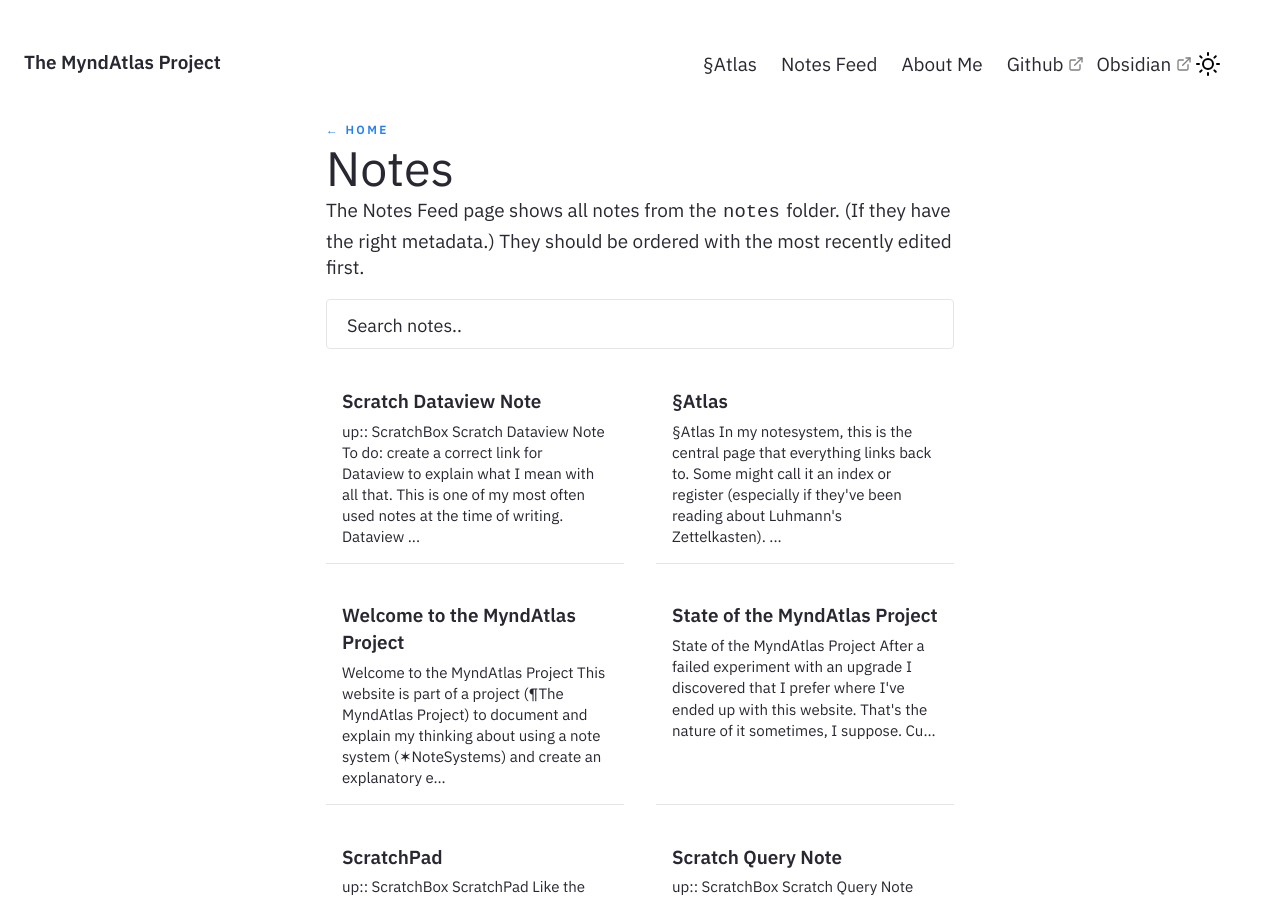
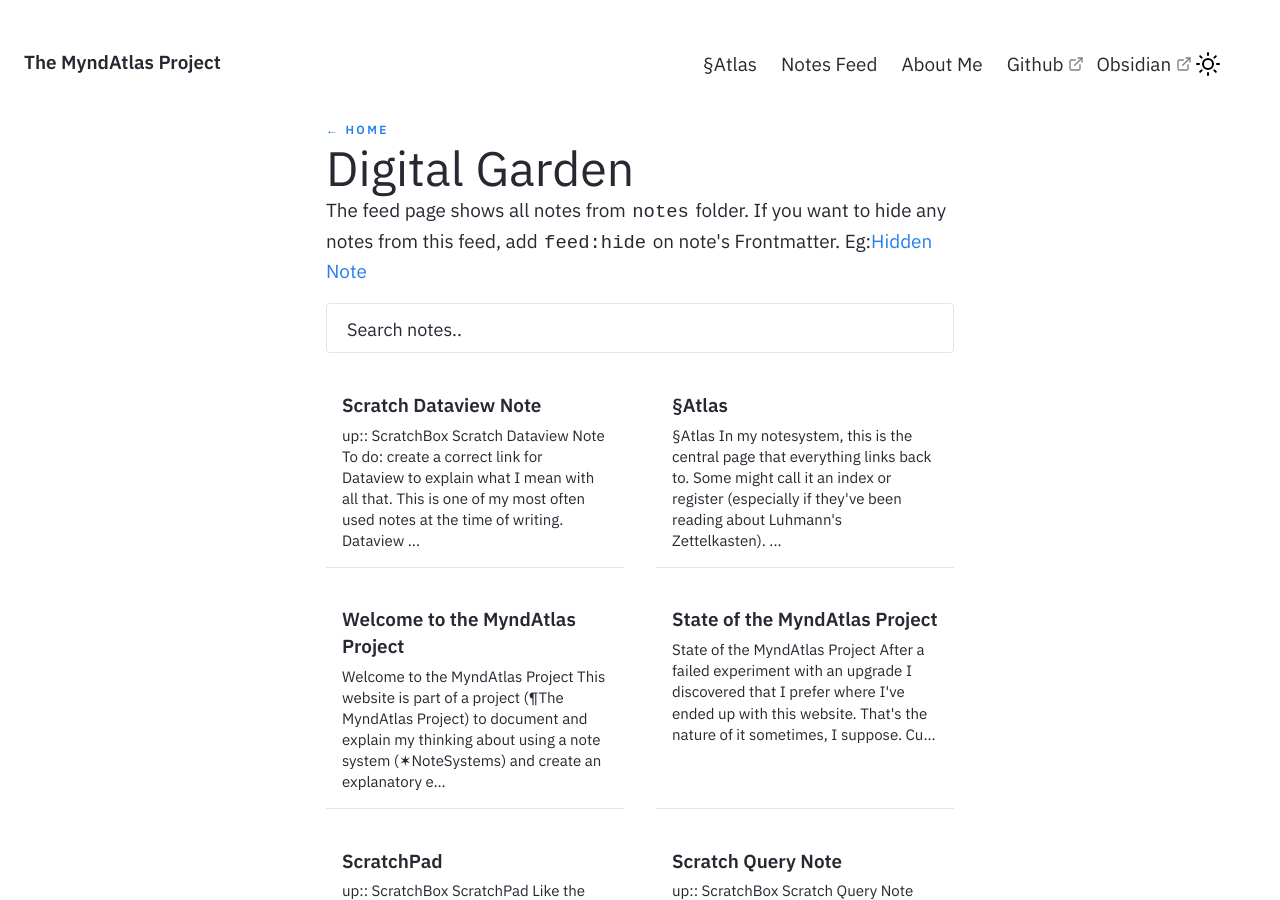
Before and after one commit to myndatlas/myndatlas.github.io, a Jekyll site: the page built from pages/notes.md, in a window 1280 px wide and 900 px high. Built offline with Jekyll 4.4.1, drawn with Linux system fonts in a browser that asks for light colours.

```diff
--- a/pages/notes.md
+++ b/pages/notes.md
@@ -2,7 +2,7 @@
 layout: Post
 permalink: /notes
 feedformat: card
-title: Notes
+title: Digital Garden
 ---
 
-The Notes Feed page shows all notes from the `notes` folder. (If they have the right metadata.) They should be ordered with the most recently edited first.
+The feed page shows all notes from `notes` folder. If you want to hide any notes from this feed, add `feed:hide` on note's Frontmatter. Eg:[[Hidden Note]]
```
Also changed, not shown: ORIGINALreadme.md (added, +38 -0 lines), _notes/Public/§Atlas.md (+1 -0 lines), pages/index.md (+1 -1 lines), .obsidian/core-plugins-migration.json, .obsidian/core-plugins.json, .obsidian/workspace.json.
